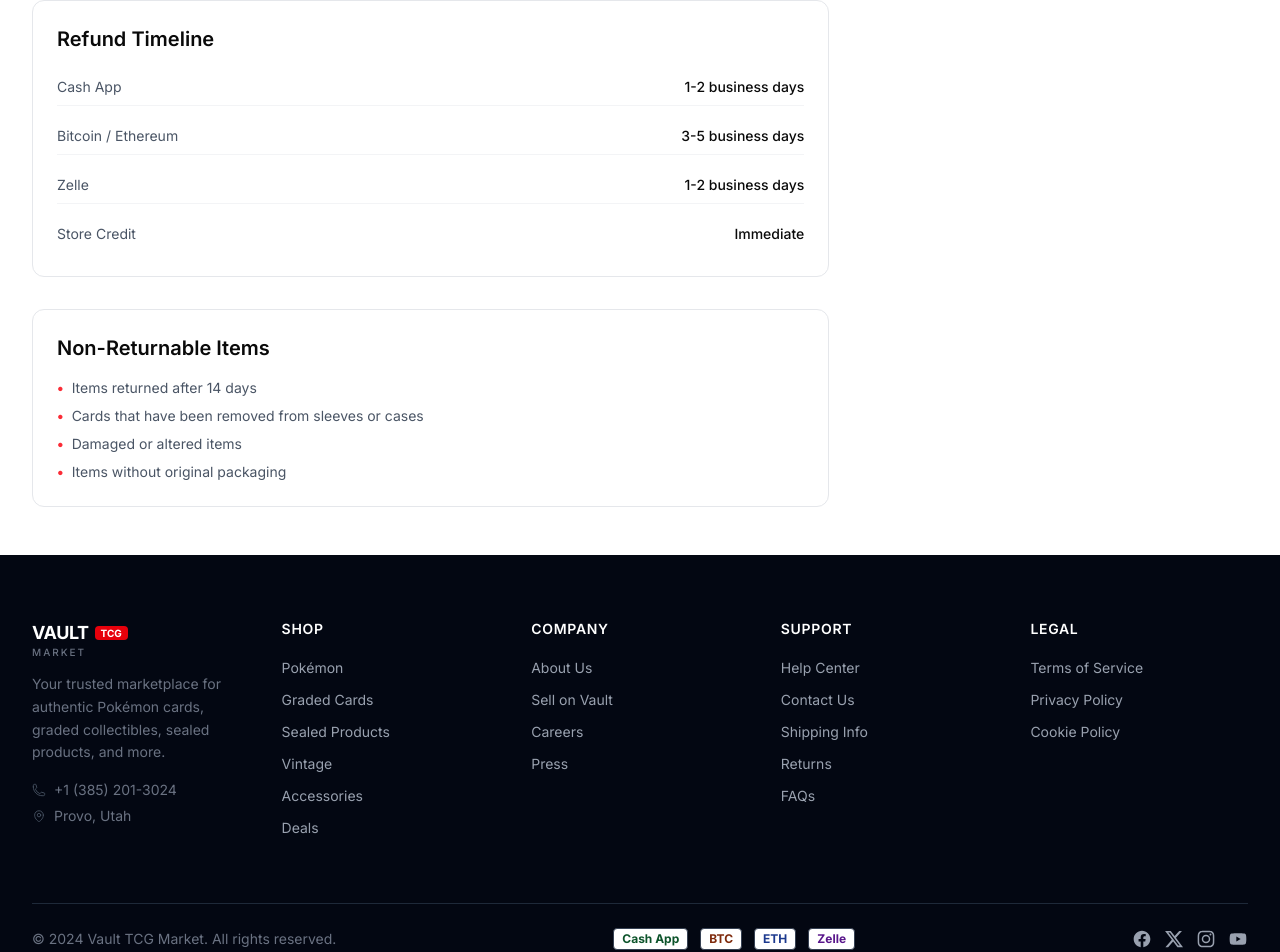
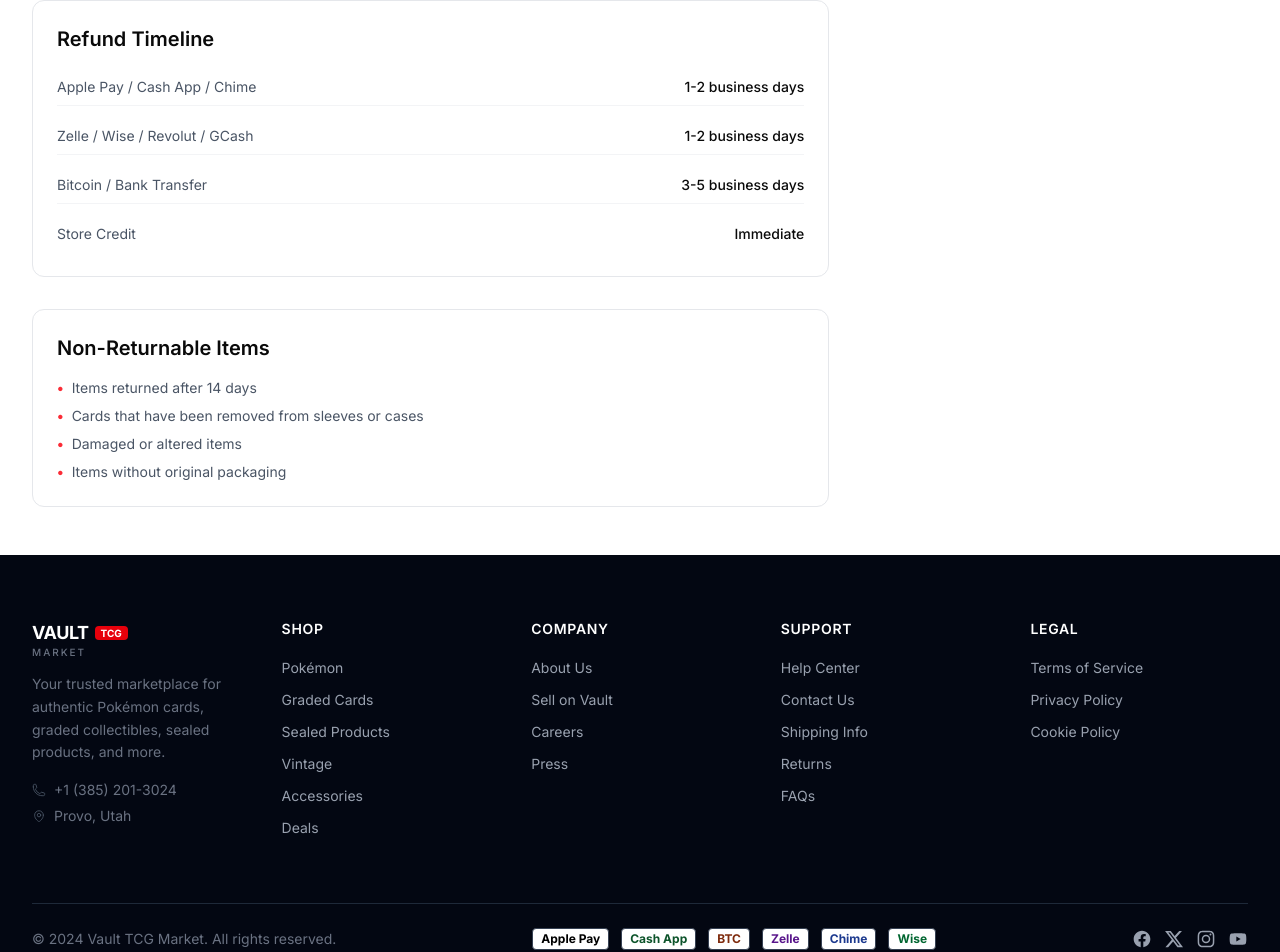
Before and after one commit to tchallalino1/vaulttcgmarket.com, a Next.js app: page /returns in a window 1280 px wide. Shown: the part 1005-1957 px from the top of the page. Built offline with nearby package versions, Linux system fonts and the light colour scheme.

Commit message:
Update payment methods to Apple Pay, Chime, Wise, Zelle, Bank Transfer, Revolut, GCash, Bitcoin, Cash App

```diff
--- a/src/app/api/import/poke-collect-sealed/route.ts
+++ b/src/app/api/import/poke-collect-sealed/route.ts
@@ -1,12 +1,9 @@
+import { NextResponse } from 'next/server';
 import { pokeCollectSealedProducts } from '@/seed/poke-collect-sealed-products';
 import { createProduct } from '@/lib/admin/db';
 import { Product } from '@/types';
 
-export default async function handler(req: any, res: any) {
-  if (req.method !== 'POST') {
-    return res.status(405).json({ error: 'Method not allowed' });
-  }
-
+export async function POST() {
   try {
     const products = pokeCollectSealedProducts;
     const results: Product[] = [];
@@ -21,13 +18,13 @@
       results.push(created);
     }
 
-    return res.status(200).json({
+    return NextResponse.json({
       success: true,
       message: `Imported ${results.length} sealed products from poke-collect.com`,
       products: results,
     });
   } catch (error) {
     console.error('Import error:', error);
-    return res.status(500).json({ error: 'Failed to import products' });
+    return NextResponse.json({ error: 'Failed to import products' }, { status: 500 });
   }
 }
--- a/src/app/checkout/CheckoutContent.tsx
+++ b/src/app/checkout/CheckoutContent.tsx
@@ -128,14 +128,19 @@
               <h2 className="text-xl font-bold mb-6">Payment Method</h2>
               <div className="grid grid-cols-2 sm:grid-cols-3 gap-3 mb-6">
                 {[
-                  { id: 'btc', label: 'Bitcoin', color: 'bg-orange-500' },
-                  { id: 'eth', label: 'Ethereum', color: 'bg-blue-500' },
-                  { id: 'cashapp', label: 'Cash App', color: 'bg-green-500' },
-                  { id: 'zelle', label: 'Zelle', color: 'bg-purple-500' },
+                  { id: 'applepay', label: 'Apple Pay', color: 'bg-black', icon: '🍎' },
+                  { id: 'cashapp', label: 'Cash App', color: 'bg-green-500', icon: '$' },
+                  { id: 'chime', label: 'Chime', color: 'bg-teal-500', icon: 'C' },
+                  { id: 'btc', label: 'Bitcoin', color: 'bg-orange-500', icon: '₿' },
+                  { id: 'zelle', label: 'Zelle', color: 'bg-purple-600', icon: 'Z' },
+                  { id: 'wise', label: 'Wise Transfer', color: 'bg-green-400', icon: 'W' },
+                  { id: 'bank', label: 'Bank Transfer', color: 'bg-blue-700', icon: '🏦' },
+                  { id: 'revolut', label: 'Revolut', color: 'bg-blue-500', icon: 'R' },
+                  { id: 'gcash', label: 'GCash', color: 'bg-blue-400', icon: 'G' },
                 ].map(m => (
                   <button key={m.id} type="button" onClick={() => setPaymentInfo(p => ({...p, method: m.id}))} className={`flex items-center gap-3 px-4 py-3.5 rounded-xl border-2 text-sm font-medium transition-all ${paymentInfo.method === m.id ? 'border-purple-500 bg-purple-50 shadow-sm' : 'border-gray-200 hover:border-gray-300'}`}>
                     <div className={`w-8 h-8 rounded-full ${m.color} flex items-center justify-center text-white text-xs font-bold flex-shrink-0`}>
-                      {{ btc: '₿', eth: 'Ξ', cashapp: '$', zelle: 'Z' }[m.id]}
+                      {m.icon}
                     </div>
                     <span className="text-gray-800">{m.label}</span>
                   </button>
@@ -180,7 +185,7 @@
                 </div>
                 <div className="bg-gray-50 rounded-lg p-4">
                   <div className="flex justify-between items-start mb-2"><span className="text-sm font-semibold">Payment</span><button type="button" onClick={() => setStep('payment')} className="text-xs text-purple-600 hover:text-purple-700">Edit</button></div>
-                  <p className="text-sm text-gray-600">{{ cashapp: 'Cash App ($VaultTCGMarket)', btc: 'Bitcoin (BTC)', eth: 'Ethereum (ETH)', zelle: 'Zelle' }[paymentInfo.method] || paymentInfo.method}</p>
+                  <p className="text-sm text-gray-600">{{ applepay: 'Apple Pay', cashapp: 'Cash App', chime: 'Chime', btc: 'Bitcoin', zelle: 'Zelle', wise: 'Wise Transfer', bank: 'Bank Transfer', revolut: 'Revolut', gcash: 'GCash' }[paymentInfo.method] || paymentInfo.method}</p>
                 </div>
               </div>
               <h3 className="font-semibold text-sm mb-3">ORDER ITEMS</h3>
--- a/src/app/faqs/FaqContent.tsx
+++ b/src/app/faqs/FaqContent.tsx
@@ -6,9 +6,9 @@
   {
     title: 'Orders & Payments',
     questions: [
-      { q: 'How do I place an order?', a: 'Browse our marketplace, add items to your cart, and proceed to checkout. You can pay with Cash App, Bitcoin, Ethereum, or Zelle.' },
+      { q: 'How do I place an order?', a: 'Browse our marketplace, add items to your cart, and proceed to checkout. You can pay with Apple Pay, Cash App, Chime, Bitcoin, Zelle, Wise, Bank Transfer, Revolut, or GCash.' },
       { q: 'Can I cancel my order?', a: 'Orders can be cancelled within 1 hour of placement if they haven\'t been processed by the seller. Contact support for assistance.' },
-      { q: 'What payment methods do you accept?', a: 'We accept Cash App, Bitcoin (BTC), Ethereum (ETH), and Zelle. All transactions are securely processed.' },
+      { q: 'What payment methods do you accept?', a: 'We accept Apple Pay, Cash App, Chime, Bitcoin, Zelle, Wise Transfer, Bank Transfer, Revolut, and GCash. All transactions are securely processed.' },
       { q: 'Is my payment information secure?', a: 'Yes. All payments are processed through encrypted, secure channels. We never store your wallet addresses or payment credentials.' },
     ],
   },
@@ -42,7 +42,7 @@
     questions: [
       { q: 'How do I become a seller?', a: 'Create an account, verify your identity, and start listing your cards. There are no upfront fees — you only pay a small commission when items sell.' },
       { q: 'What are the selling fees?', a: 'We charge a competitive commission on each sale. Visit our Sell page for detailed pricing information.' },
-      { q: 'How do I get paid?', a: 'Payments are sent directly to your Cash App, Bitcoin, Ethereum, or Zelle account within 2-3 business days of delivery confirmation.' },
+      { q: 'How do I get paid?', a: 'Payments are sent directly to your chosen payment account within 2-3 business days of delivery confirmation.' },
     ],
   },
   {
--- a/src/app/returns/page.tsx
+++ b/src/app/returns/page.tsx
@@ -54,9 +54,9 @@
           <section className="bg-white border border-gray-200 rounded-xl p-6">
             <h2 className="text-xl font-semibold mb-4">Refund Timeline</h2>
             <div className="space-y-3 text-sm">
-              <div className="flex justify-between py-2 border-b border-gray-100"><span className="text-gray-600">Cash App</span><span className="font-medium">1-2 business days</span></div>
-              <div className="flex justify-between py-2 border-b border-gray-100"><span className="text-gray-600">Bitcoin / Ethereum</span><span className="font-medium">3-5 business days</span></div>
-              <div className="flex justify-between py-2 border-b border-gray-100"><span className="text-gray-600">Zelle</span><span className="font-medium">1-2 business days</span></div>
+              <div className="flex justify-between py-2 border-b border-gray-100"><span className="text-gray-600">Apple Pay / Cash App / Chime</span><span className="font-medium">1-2 business days</span></div>
+              <div className="flex justify-between py-2 border-b border-gray-100"><span className="text-gray-600">Zelle / Wise / Revolut / GCash</span><span className="font-medium">1-2 business days</span></div>
+              <div className="flex justify-between py-2 border-b border-gray-100"><span className="text-gray-600">Bitcoin / Bank Transfer</span><span className="font-medium">3-5 business days</span></div>
               <div className="flex justify-between py-2"><span className="text-gray-600">Store Credit</span><span className="font-medium">Immediate</span></div>
             </div>
           </section>
--- a/src/app/terms/page.tsx
+++ b/src/app/terms/page.tsx
@@ -40,7 +40,7 @@
 
         <section>
           <h2 className="text-xl font-semibold mb-3">5. Payments</h2>
-          <p className="text-gray-600 leading-relaxed">We accept Cash App, Bitcoin, Ethereum, and Zelle as displayed at checkout. All payments are processed securely. Vault TCG Market holds payment until the buyer confirms receipt.</p>
+          <p className="text-gray-600 leading-relaxed">We accept Apple Pay, Cash App, Chime, Bitcoin, Zelle, Wise Transfer, Bank Transfer, Revolut, and GCash as displayed at checkout. All payments are processed securely. Vault TCG Market holds payment until the buyer confirms receipt.</p>
         </section>
 
         <section>
--- a/src/components/help/HelpContent.tsx
+++ b/src/components/help/HelpContent.tsx
@@ -16,9 +16,9 @@
       </svg>
     ),
     items: [
-      { question: 'How do I place an order?', answer: 'Browse our marketplace, add items to your cart, and proceed to checkout. You can pay with Cash App, Bitcoin, Ethereum, or Zelle.' },
+      { question: 'How do I place an order?', answer: 'Browse our marketplace, add items to your cart, and proceed to checkout. You can pay with Apple Pay, Cash App, Chime, Bitcoin, Zelle, Wise, Bank Transfer, Revolut, or GCash.' },
       { question: 'Can I cancel my order?', answer: 'You can cancel your order within 1 hour of placing it. After that, the order enters processing and cannot be cancelled. Contact support for assistance.' },
-      { question: 'What payment methods do you accept?', answer: 'We accept Cash App, Bitcoin (BTC), Ethereum (ETH), and Zelle. All payments are securely processed with 256-bit SSL encryption.' },
+      { question: 'What payment methods do you accept?', answer: 'We accept Apple Pay, Cash App, Chime, Bitcoin, Zelle, Wise Transfer, Bank Transfer, Revolut, and GCash. All payments are securely processed with 256-bit SSL encryption.' },
     ],
   },
   {
--- a/src/components/layout/Footer.tsx
+++ b/src/components/layout/Footer.tsx
@@ -128,10 +128,12 @@
 
             {/* Payment icons */}
             <div className="flex items-center gap-3">
+              <span className="rounded border border-gray-700 bg-white px-2 py-0.5 text-xs font-bold text-black">Apple Pay</span>
               <span className="rounded border border-gray-700 bg-white px-2 py-0.5 text-xs font-bold text-green-900">Cash App</span>
               <span className="rounded border border-gray-700 bg-white px-2 py-0.5 text-xs font-bold text-orange-900">BTC</span>
-              <span className="rounded border border-gray-700 bg-white px-2 py-0.5 text-xs font-bold text-blue-900">ETH</span>
               <span className="rounded border border-gray-700 bg-white px-2 py-0.5 text-xs font-bold text-purple-900">Zelle</span>
+              <span className="rounded border border-gray-700 bg-white px-2 py-0.5 text-xs font-bold text-blue-900">Chime</span>
+              <span className="rounded border border-gray-700 bg-white px-2 py-0.5 text-xs font-bold text-green-800">Wise</span>
             </div>
 
             {/* Social media links */}
--- a/src/lib/email.ts
+++ b/src/lib/email.ts
@@ -138,7 +138,7 @@
 
   try {
     await client.emails.send({
-      from: 'Vault TCG Market <orders@vaulttcgmarket.com>',
+      from: 'Vault TCG Market <onboarding@resend.dev>',
       to: data.customerEmail,
       subject: `Order Confirmed — #${data.orderNumber}`,
       html,
```
